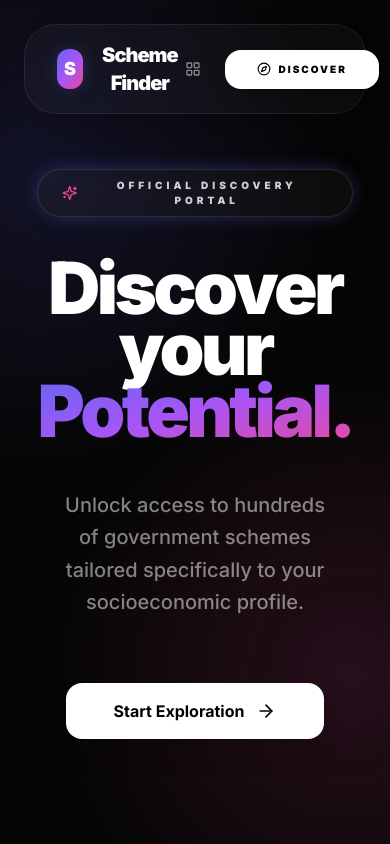
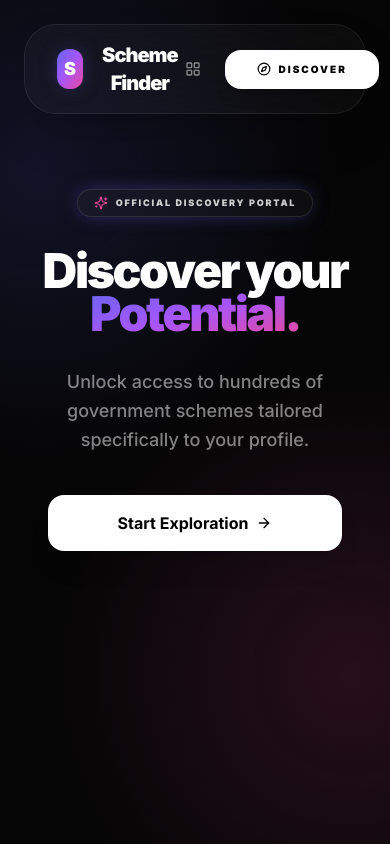
Before and after one commit to lifeonland/scheme-finder-india, a Next.js app: page / in a window 390 px wide. Shown: the top 844 px of the page. Built offline with nearby package versions, Linux system fonts and the light colour scheme.

Commit message:
Fix PM Matru Vandana link and mobile responsiveness

```diff
--- a/components/Hero.tsx
+++ b/components/Hero.tsx
@@ -7,31 +7,31 @@ interface HeroProps {
 
 const Hero: React.FC<HeroProps> = ({ onStart }) => {
   return (
-    <div className="relative min-h-screen flex flex-col items-center justify-center text-center px-6 animate-reveal overflow-hidden">
+    <div className="relative min-h-[80vh] flex flex-col items-center justify-center text-center px-4 md:px-6 animate-reveal overflow-hidden">
       <div className="relative z-10 flex flex-col items-center">
-        <div className="mb-10 px-6 py-2 rounded-full glass-card border-white/10 flex items-center space-x-2 animate-glow">
-          <Sparkles className="w-4 h-4 text-premium-accent" />
-          <span className="text-[10px] font-black uppercase tracking-[0.4em] text-white/80">
+        <div className="mb-8 px-4 py-1.5 rounded-full glass-card border-white/10 flex items-center space-x-2 animate-glow">
+          <Sparkles className="w-3.5 h-3.5 text-premium-accent" />
+          <span className="text-[9px] font-black uppercase tracking-[0.2em] text-white/80">
             Official Discovery Portal
           </span>
         </div>
 
-        <h1 className="text-7xl md:text-9xl font-black tracking-tighter leading-[0.85] mb-12">
+        <h1 className="text-5xl md:text-7xl lg:text-9xl font-black tracking-tighter leading-[0.9] mb-8">
           Discover your <br/>
           <span className="text-transparent bg-clip-text bg-premium-gradient">Potential.</span>
         </h1>
 
-        <p className="max-w-2xl text-xl md:text-2xl text-white/50 font-medium leading-relaxed mb-16 text-balance">
-          Unlock access to hundreds of government schemes tailored specifically to your socioeconomic profile.
+        <p className="max-w-xl text-lg md:text-xl text-white/50 font-medium leading-relaxed mb-10 text-balance">
+          Unlock access to hundreds of government schemes tailored specifically to your profile.
         </p>
 
-        <div className="flex flex-col sm:flex-row space-y-6 sm:space-y-0 sm:space-x-8">
+        <div className="flex flex-col w-full sm:w-auto px-4 sm:px-0">
           <button
             onClick={onStart}
-            className="premium-button group flex items-center px-12"
+            className="premium-button group flex items-center justify-center w-full sm:w-auto px-8 py-4"
           >
             Start Exploration
-            <ArrowRight className="ml-3 w-5 h-5 group-hover:translate-x-2 transition-transform" />
+            <ArrowRight className="ml-2 w-4 h-4 group-hover:translate-x-1 transition-transform" />
           </button>
         </div>
       </div>
--- a/data/schemes.json
+++ b/data/schemes.json
@@ -117,7 +117,7 @@
     "incomeLimit": null,
     "minAge": 19,
     "maxAge": 50,
-    "link": "https://wcd.nic.in"
+    "link": "https://pmmvy.wcd.gov.in"
   },
   {
     "id": "11",
```
